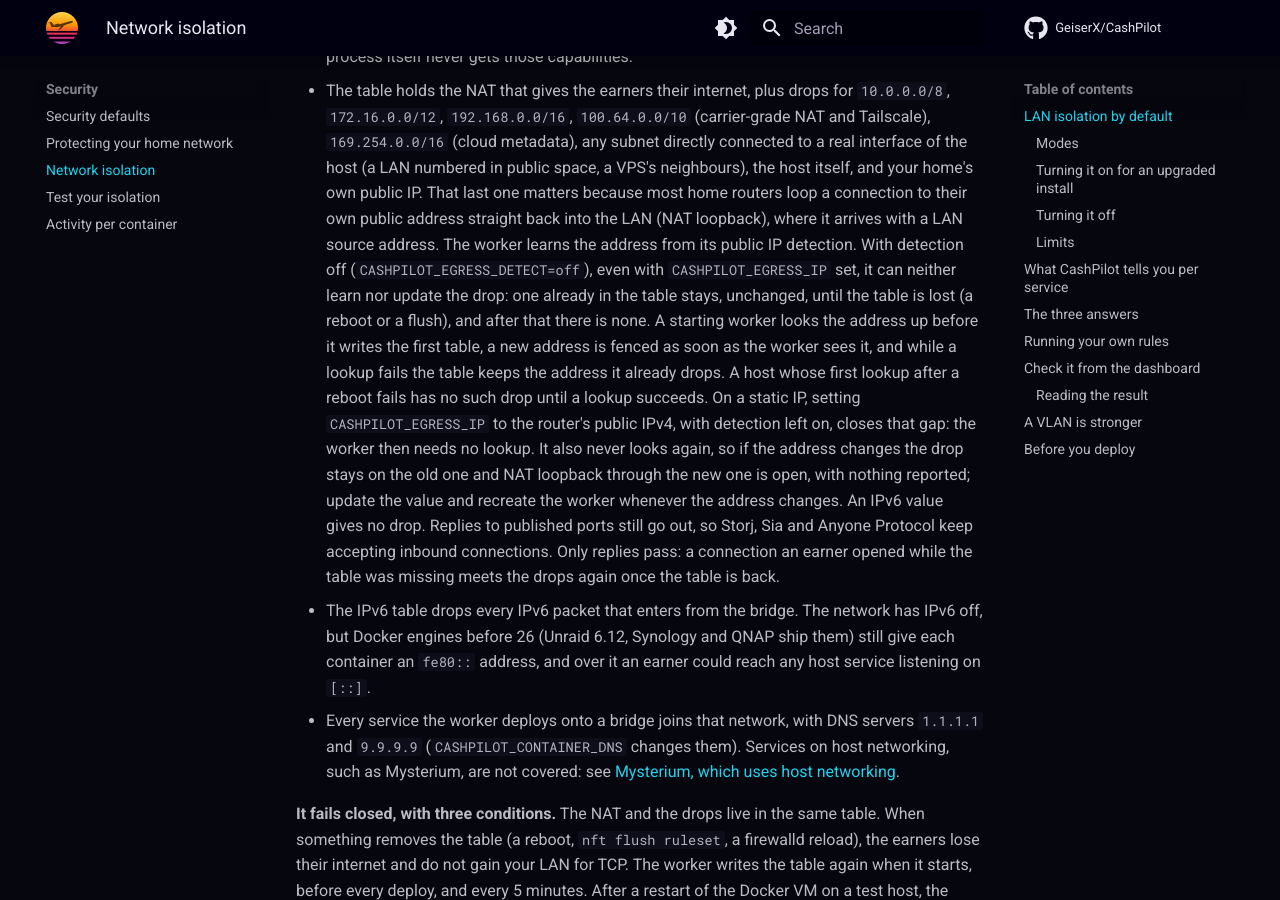
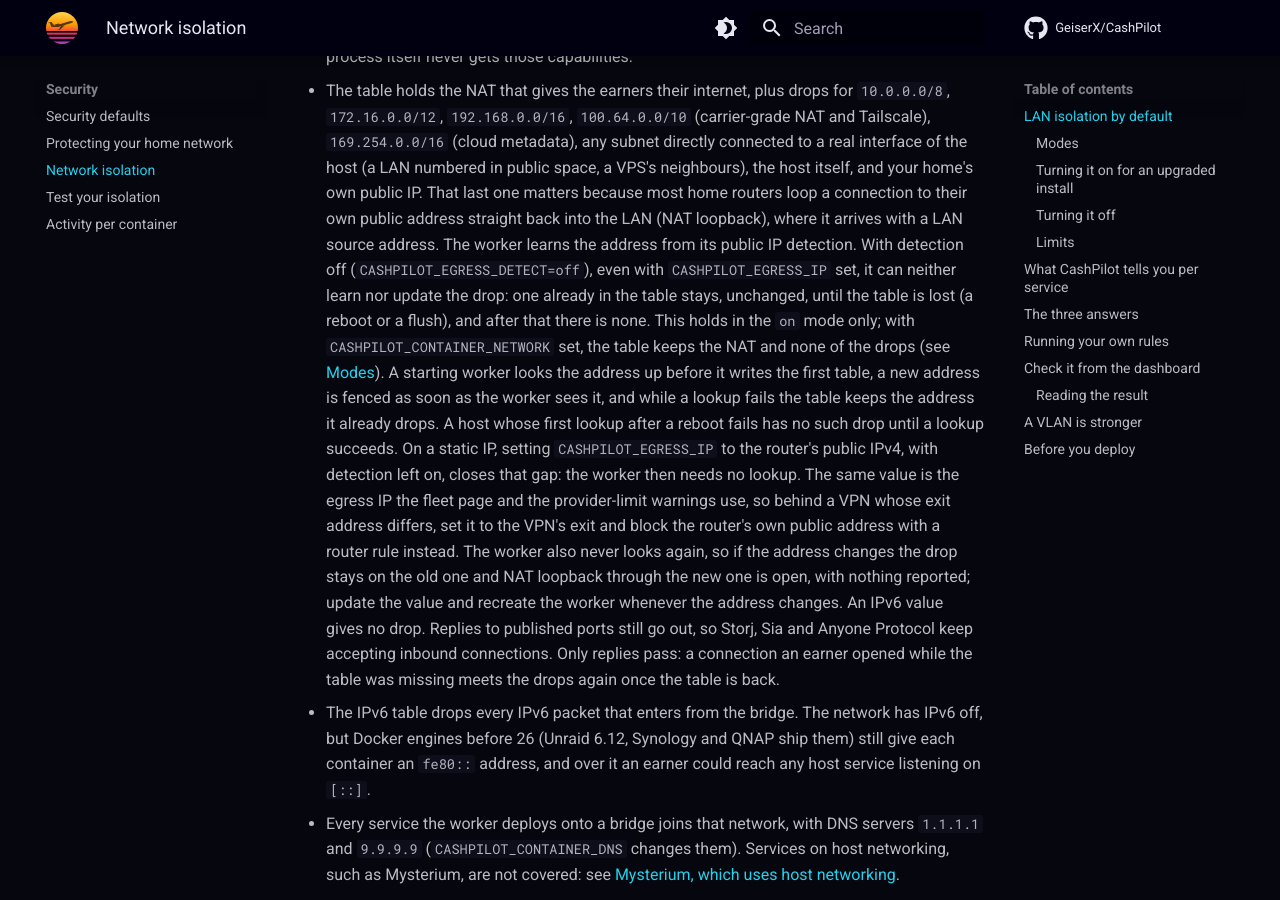
Before and after one commit to GeiserX/CashPilot, an MkDocs documentation site: the page built from docs/isolation.md, in a window 1280 px wide and 900 px high, scrolled down 1042 px. Built offline with MkDocs 1.6.1 and Material for MkDocs 9.7.7, drawn with Linux system fonts in a browser that asks for light colours; comment, search, counter and statistics services are not loaded; some of the changed text lies outside the part shown.

Commit message:
docs(isolation): say which modes keep the drops, where the marker lives, and what to block on a VLAN

```diff
--- a/docs/isolation.md
+++ b/docs/isolation.md
@@ -46,13 +46,18 @@
   detection. With detection off (`CASHPILOT_EGRESS_DETECT=off`), even with
   `CASHPILOT_EGRESS_IP` set, it can neither learn nor update the drop: one
   already in the table stays, unchanged, until the table is lost (a reboot or a
-  flush), and after that there is none. A starting worker looks the
+  flush), and after that there is none. This holds in the `on` mode only; with
+  `CASHPILOT_CONTAINER_NETWORK` set, the table keeps the NAT and none of the
+  drops (see [Modes](#modes)). A starting worker looks the
   address up before it writes the first table, a new address is fenced as soon
   as the worker sees it, and while a lookup fails the table keeps the address it
   already drops. A host whose first lookup after a reboot fails has no such
   drop until a lookup succeeds. On a static IP, setting `CASHPILOT_EGRESS_IP`
   to the router's public IPv4, with detection left on, closes that gap: the
-  worker then needs no lookup. It also never looks again, so if the address
+  worker then needs no lookup. The same value is the egress IP the fleet page
+  and the provider-limit warnings use, so behind a VPN whose exit address
+  differs, set it to the VPN's exit and block the router's own public address
+  with a router rule instead. The worker also never looks again, so if the address
   changes the drop stays on the old one and NAT loopback through the new one
   is open, with nothing reported; update the value and recreate the worker
   whenever the address changes. An IPv6 value gives no drop. Replies to published ports still go out, so Storj,
@@ -105,10 +110,10 @@
 
 | Mode | When | What happens |
 |---|---|---|
-| on | a new install, `CASHPILOT_ISOLATION=on`, the `cashpilot-isolated` network CashPilot created exists, an earner is still bound to it after Unraid removed it, or the worker recorded it in `/data/.isolation_on` | earners join the fenced network |
+| on | a new install, `CASHPILOT_ISOLATION=on`, the `cashpilot-isolated` network CashPilot created exists, an earner is still bound to it after Unraid removed it, or the worker recorded it in `.isolation_on` in its data folder (`CASHPILOT_DATA_DIR`, `/data` by default) | earners join the fenced network |
 | legacy | an upgraded install whose earners already sit on Docker's default bridge | nothing changes on upgrade; the fleet page offers **Turn on isolation** |
 | off | `CASHPILOT_ISOLATION=off` | Docker's default bridge, as before; earners left on the fenced network keep their internet until you redeploy them |
-| your own network | `CASHPILOT_CONTAINER_NETWORK` is set | that network, with your own rules, as before; CashPilot writes no table, except the NAT alone while earners are still on `cashpilot-isolated`, so they keep their internet until you redeploy them |
+| your own network | `CASHPILOT_CONTAINER_NETWORK` is set | that network, with your own rules, as before; CashPilot writes no table, except the NAT alone while earners are still on `cashpilot-isolated`, so they keep their internet, without the fence's drops, until you redeploy them |
 
 The mode lives in Docker and in the worker's `/data` (`.isolation_on`, written
 the first time the worker is on, deleted by `CASHPILOT_ISOLATION=off`), so losing
@@ -156,7 +161,8 @@
 - Only the one public IPv4 the worker sees as its egress is dropped. With a
   second WAN or more public IPs, the others can still loop back through NAT
   into port-forwarded LAN services or the router's own page. Block them on the
-  router or use a VLAN.
+  router, or put the earners on a VLAN whose firewall rule lets it reach the
+  internet but not the LAN or the router's other public addresses.
 - A LAN on a public range behind another router (not directly connected to the
   host) is not dropped. Use a VLAN or your own rules.
 - Tested on Linux Docker 29 with nf_tables (colima on macOS, the same VM model
```
Also changed, not shown: 1 other file.
